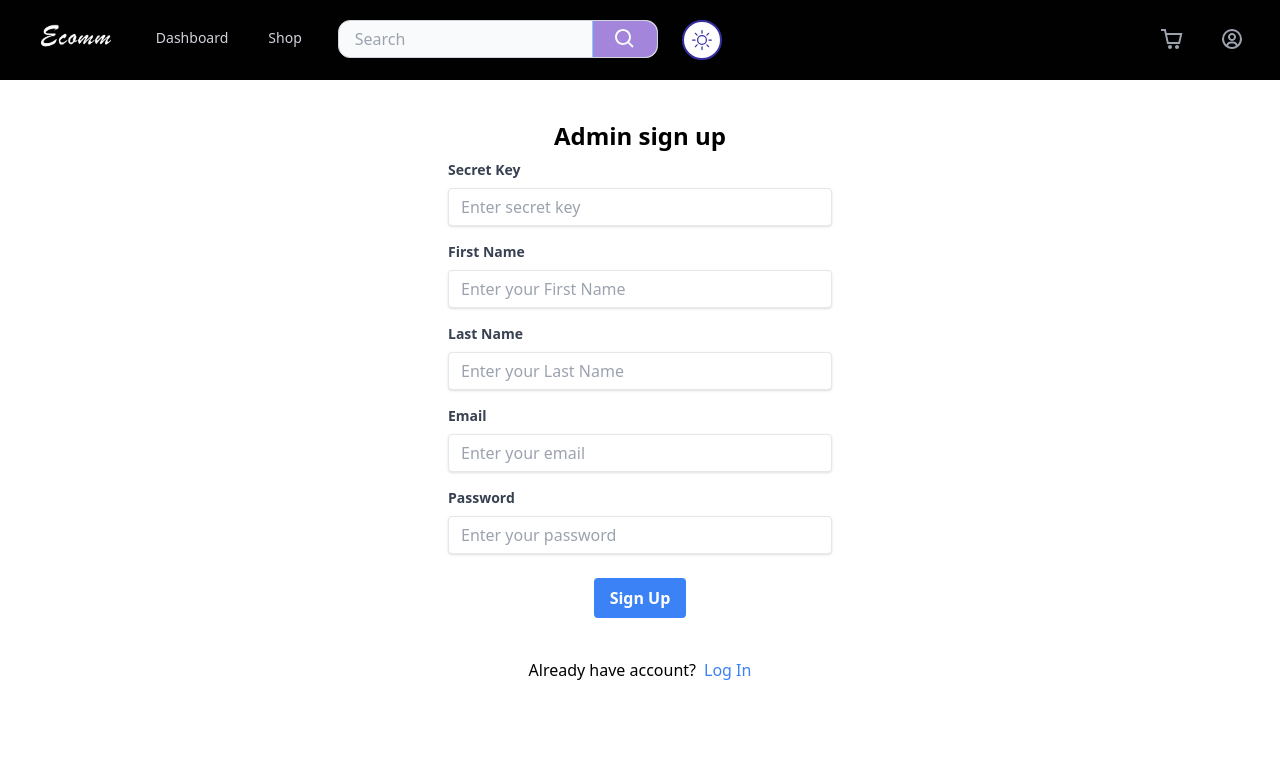
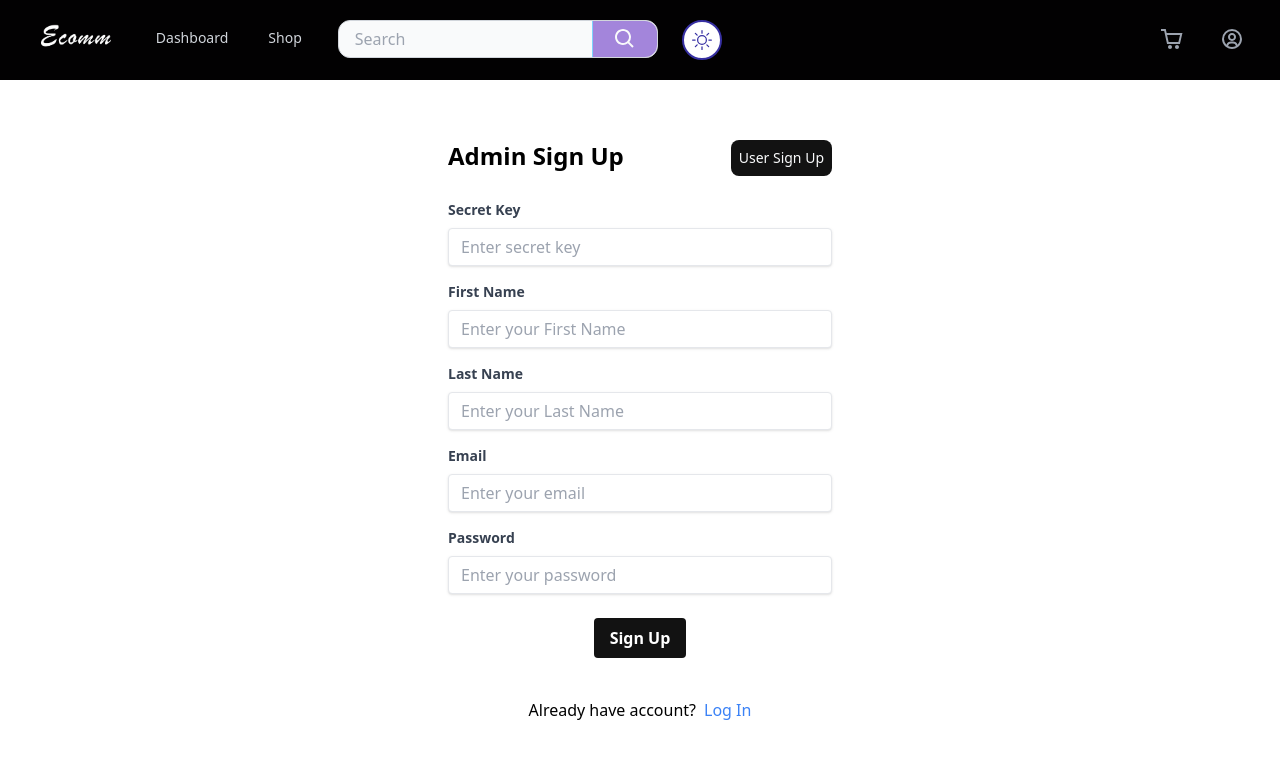
Before and after one commit to Sainath0604/Ecomm-Frontend, a React (Vite) app: page /adminSignUp in a window 1280 px wide. Shown: the top 758 px of the page. Built offline with nearby package versions, Linux system fonts and the light colour scheme.

Commit message:
modified user sign up component

```diff
--- a/src/components/AdminSignUp.jsx
+++ b/src/components/AdminSignUp.jsx
@@ -67,10 +67,17 @@ function AdminSignUp() {
   return (
     <div>
       <Navbar />
-      <div className="flex justify-center mt-10 h-80">
+      <div className="flex justify-center mt-10 h-80 p-5">
         <form onSubmit={registerUser} className="w-full max-w-sm">
-          <div className="h-10 text-2xl text-center font-bold">
-            <h1>Admin sign up</h1>
+          <div className="h-10  flex flex-row justify-between lg:mb-5">
+            <h1 className="text-2xl font-bold" value={userType}>
+              Admin Sign Up
+            </h1>
+            <Link to="/signUp">
+              <button className="bg-[#121212] hover:bg-[#282626] text-gray-50 text-sm p-2 rounded-lg ">
+                User Sign Up
+              </button>
+            </Link>
           </div>
           <div className="mb-4">
             <label className="block text-gray-700 text-sm font-bold mb-2">
@@ -145,7 +152,7 @@ function AdminSignUp() {
           <div className="flex flex-col items-center justify-center">
             <button
               onClick={UserOrAdmin}
-              className="bg-blue-500 hover:bg-blue-700 text-white font-bold py-2 px-4 rounded focus:outline-none focus:shadow-outline"
+              className="bg-[#121212] hover:bg-[#282626] text-white font-bold py-2 px-4 rounded focus:outline-none focus:shadow-outline"
               type="submit"
             >
               Sign Up
--- a/src/components/CheckoutProduct.jsx
+++ b/src/components/CheckoutProduct.jsx
@@ -39,7 +39,7 @@ function CheckoutProduct() {
                     <div className=" h-12">
                       <span className="mr-2 font-medium">Price:</span>
                       <span className="font-semibold text-lg">
-                        ₹<span>{item.price}</span>
+                        &#8377;<span>{item.price}</span>
                       </span>
                     </div>
                   </div>
--- a/src/components/Footer.jsx
+++ b/src/components/Footer.jsx
@@ -10,7 +10,7 @@ import {
 function Footer() {
   return (
     <div className="relative bottom-0 w-full ">
-      <div className="h-[10vh] w-full py-5 bg-[#020102] dark:bg-[#d59dff] text-white dark:text-[#241B35] ">
+      <div className="lg:h-[10vh] w-full py-5 bg-[#020102] dark:bg-[#d59dff] text-white dark:text-[#241B35] ">
         <div className="flex justify-center ">
           <div className="flex flex-col-reverse gap-y-4 lg:flex-row lg:justify-between w-[70vw] items-center">
             <div className="text-sm text-gray-300 dark:text-[#241B35]">
--- a/src/components/ForgotPassword.jsx
+++ b/src/components/ForgotPassword.jsx
@@ -36,7 +36,7 @@ function ForgotPassword() {
   return (
     <div>
       <Navbar />
-      <div className="flex justify-center mt-10 h-screen">
+      <div className="flex justify-center mt-10 h-screen p-5">
         <form onSubmit={resetPassword} className="w-full max-w-sm">
           <div className="mb-4 ">
             <label className="block text-gray-700 text-sm font-bold mb-2">
@@ -53,7 +53,7 @@ function ForgotPassword() {
           </div>
           <div className="flex flex-col items-center justify-center">
             <button
-              className="bg-blue-500 hover:bg-blue-700 text-white font-bold py-2 px-4 rounded focus:outline-none focus:shadow-outline"
+              className="bg-[#121212] hover:bg-[#282626] text-white font-bold py-2 px-4 rounded focus:outline-none focus:shadow-outline"
               type="submit"
             >
               Reset Password
--- a/src/components/Payment.jsx
+++ b/src/components/Payment.jsx
@@ -52,12 +52,12 @@ function Payment() {
                       <span>Order total: &nbsp;</span>
 
                       <span className="font-bold text-[#bb5dfe]">
-                        $ {total}
+                        &#8377; {total}
                       </span>
                     </div>
                     <div className="flex items-center justify-center gap-x-4 mt-5">
                       <button className="border bg-[#932add] text-gray-50 px-4 py-1 rounded-md lg:h-10">
-                        online
+                        Online
                       </button>
                       <button className="border bg-[#932add] text-gray-50 px-4 py-1 rounded-md lg:h-10">
                         Cash On Delivery
--- a/src/components/ProductDetails.jsx
+++ b/src/components/ProductDetails.jsx
@@ -61,7 +61,7 @@ function ProductDetails() {
                     Price:
                   </span>
                   <span className="font-bold text-xl">
-                    $<span>{price}</span>{" "}
+                    &#8377;<span>{price}</span>
                   </span>
                 </div>
                 <button className="h-[4vh] lg:h-[8vh] w-[20] lg:w-[12vw] p-4 lg:p-2 flex justify-center items-center font-bold text-xl bg-rose-600 text-white shadow-none hover:shadow-2xl rounded-lg">
--- a/src/components/Shop.jsx
+++ b/src/components/Shop.jsx
@@ -75,7 +75,7 @@ function Shop() {
                     <p className="text-slate-950 text-lg mb-4">
                       <span className="font-semibold">Price:</span>{" "}
                       <span className="font-bold">
-                        $<span>{product.Price}</span>
+                        &#8377;<span>{product.Price}</span>
                       </span>
                     </p>
                     <button
--- a/src/components/SignIn.jsx
+++ b/src/components/SignIn.jsx
@@ -46,7 +46,7 @@ function SignIn() {
   return (
     <div>
       <Navbar />
-      <div className="flex justify-center mt-10 h-80">
+      <div className="flex justify-center mt-10 h-80 p-5">
         <form onSubmit={loginUser} className="w-full max-w-sm">
           <div className="mb-4">
             <label className="block text-gray-700 text-sm font-bold mb-2">
@@ -76,7 +76,7 @@ function SignIn() {
           </div>
           <div className="flex flex-col items-center justify-center">
             <button
-              className="bg-blue-500 hover:bg-blue-700 text-white font-bold py-2 px-4 rounded focus:outline-none focus:shadow-outline"
+              className="bg-[#121212] hover:bg-[#282626] text-white font-bold py-2 px-4 rounded focus:outline-none focus:shadow-outline"
               type="submit"
             >
               Sign In
--- a/src/components/SignUp.jsx
+++ b/src/components/SignUp.jsx
@@ -63,10 +63,17 @@ function SignUp() {
   return (
     <div>
       <Navbar />
-      <div className="flex justify-center mt-10 h-80">
+      <div className="flex justify-center mt-10 h-80 p-5">
         <form onSubmit={registerUser} className="w-full max-w-sm">
-          <div className="h-10 text-2xl text-center font-bold">
-            <h1 value={userType}>User sign up</h1>
+          <div className="h-10  flex flex-row justify-between lg:mb-5">
+            <h1 className="text-2xl font-bold" value={userType}>
+              User Sign Up
+            </h1>
+            <Link to="/adminSignUp">
+              <button className="bg-[#121212] hover:bg-[#282626] text-gray-50 text-sm p-2 rounded-lg ">
+                Admin Sign Up
+              </button>
+            </Link>
           </div>
           <div className="mb-4">
             <label className="block text-gray-700 text-sm font-bold mb-2">
@@ -123,7 +130,7 @@ function SignUp() {
           <div className="flex flex-col items-center justify-center">
             <button
               onClick={UserOrAdmin}
-              className="bg-blue-500 hover:bg-blue-700 text-white font-bold py-2 px-4 rounded focus:outline-none focus:shadow-outline"
+              className="bg-[#121212] hover:bg-[#282626] text-white font-bold py-2 px-4 rounded focus:outline-none focus:shadow-outline"
               type="submit"
             >
               Sign Up
--- a/src/components/Subtotal.jsx
+++ b/src/components/Subtotal.jsx
@@ -20,13 +20,14 @@ function Subtotal() {
         <div>
           <span className="mr-2 font-semibold text-2xl">Sub-total:</span>
           <span className="font-bold text-2xl">
-            ₹<span className="underline decoration-indigo-500">{total}</span>
+            &#8377;
+            <span className="underline decoration-indigo-500">{total}</span>
           </span>
         </div>
       </div>
       <div className="text-center">
         <button
-          className="border h-12 mb-2 w-1/2 border-emerald-800 rounded-xl bg-emerald-500 text-gray-50"
+          className="border p-2 h-12 mb-2 w-3/4 border-emerald-800 rounded-xl bg-[#121212] hover:bg-[#282626] text-gray-50"
           onClick={() => navigate("/payment")}
         >
           Proceed to payment
```
